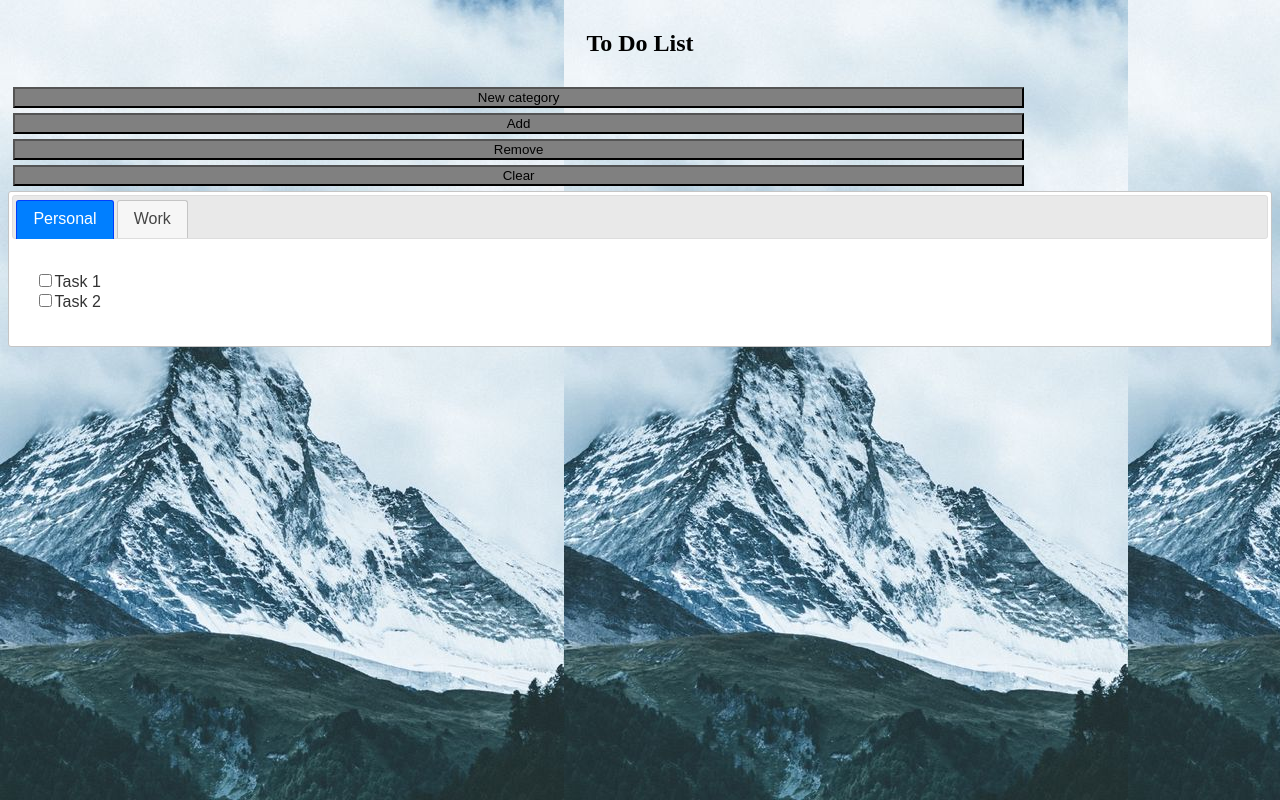
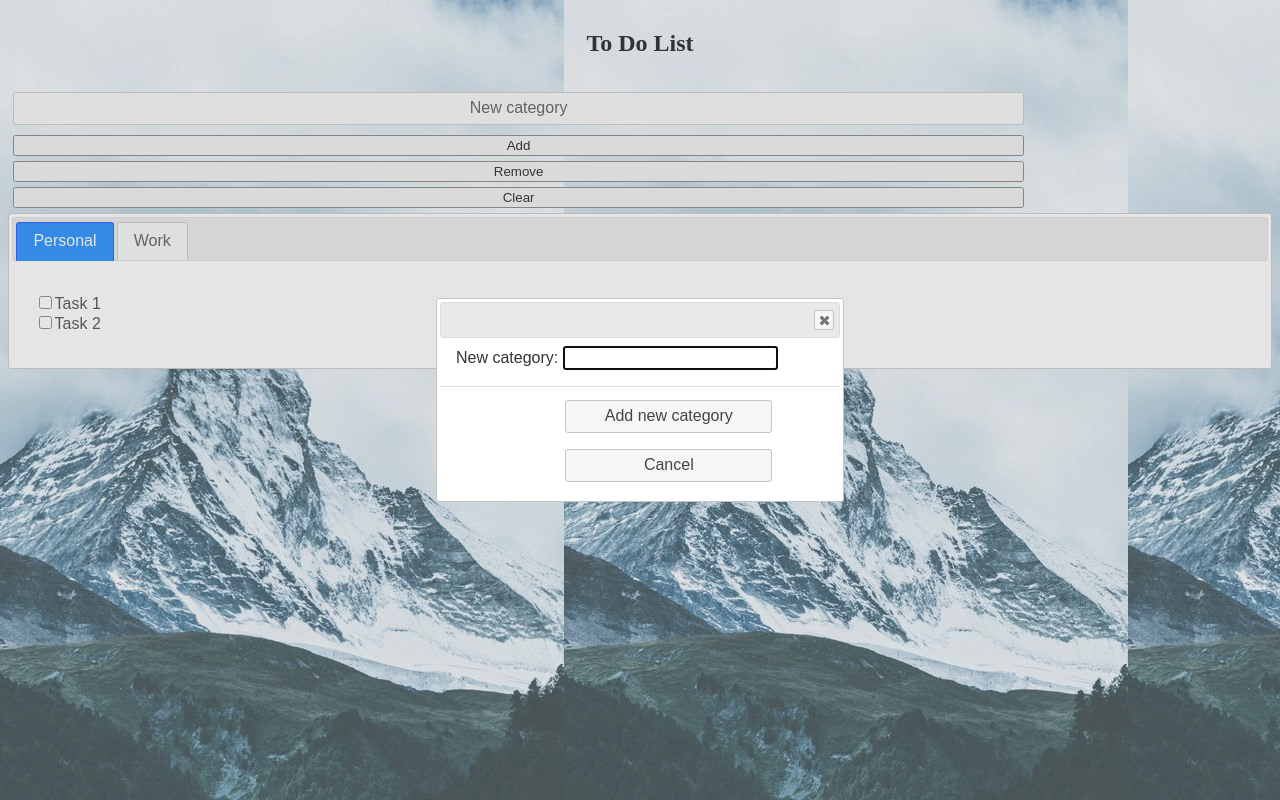
Before and after one commit to beatarudzka/to-do-list-jquery, a plain HTML site: page index.html in a window 1280 px wide. Both pictures are taken after a click on the button "New category". Drawn offline with nearby package versions, Linux system fonts and the light colour scheme.

Commit message:
adding new category by new-category button

```diff
--- a/index.html
+++ b/index.html
@@ -17,6 +17,25 @@
       $("#sectors").tabs()
       $("ul").sortable({ axis: "x", containment: "#sectors" })
       $("ol").sortable({ axis: "y", containment: "#sectors" })
+      $(".category").button()
+        .click(function () {
+          $(".new-category").dialog({
+            width: 400, resizable: false, modal: true,
+            buttons: {
+              "Add new category": function () {
+                const categoryName = $("#create-new-category").val()
+                $(" <li><a href='#" + categoryName + "'>" + categoryName + "</a></li>")
+                  .appendTo("#sector-title")
+                $("#create-new-category").val("")
+                $(this).dialog("close")
+              },
+              "Cancel": function () {
+                $("#create-new-category").val("")
+                $(this).dialog("close")
+              }
+            }
+          })
+        })
     })
   </script>
 </head>
@@ -44,6 +63,10 @@
         <li><input type="checkbox">Task 2</li>
       </ol>
     </div>
+    <div class="new-category" style="display: none">
+      <label for="create-new-category">New category:</label>
+      <input type="text" id="create-new-category">
+    </div>
 </body>
 
 </html>
--- a/jquery-ui.css
+++ b/jquery-ui.css
@@ -30,6 +30,4 @@ button{
   margin: 5px;
   height: 30%;
   text-align: center;
-  background-color:grey;
-
 }
```
